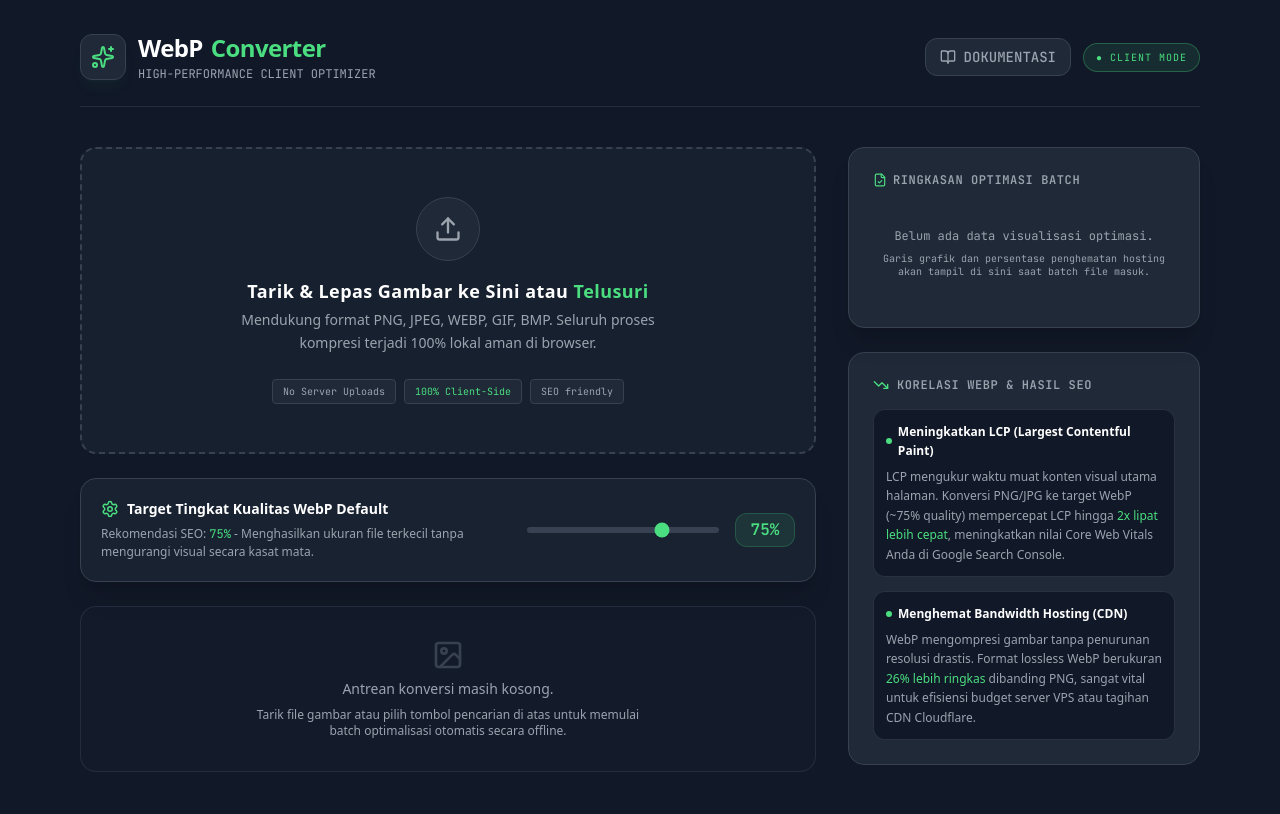
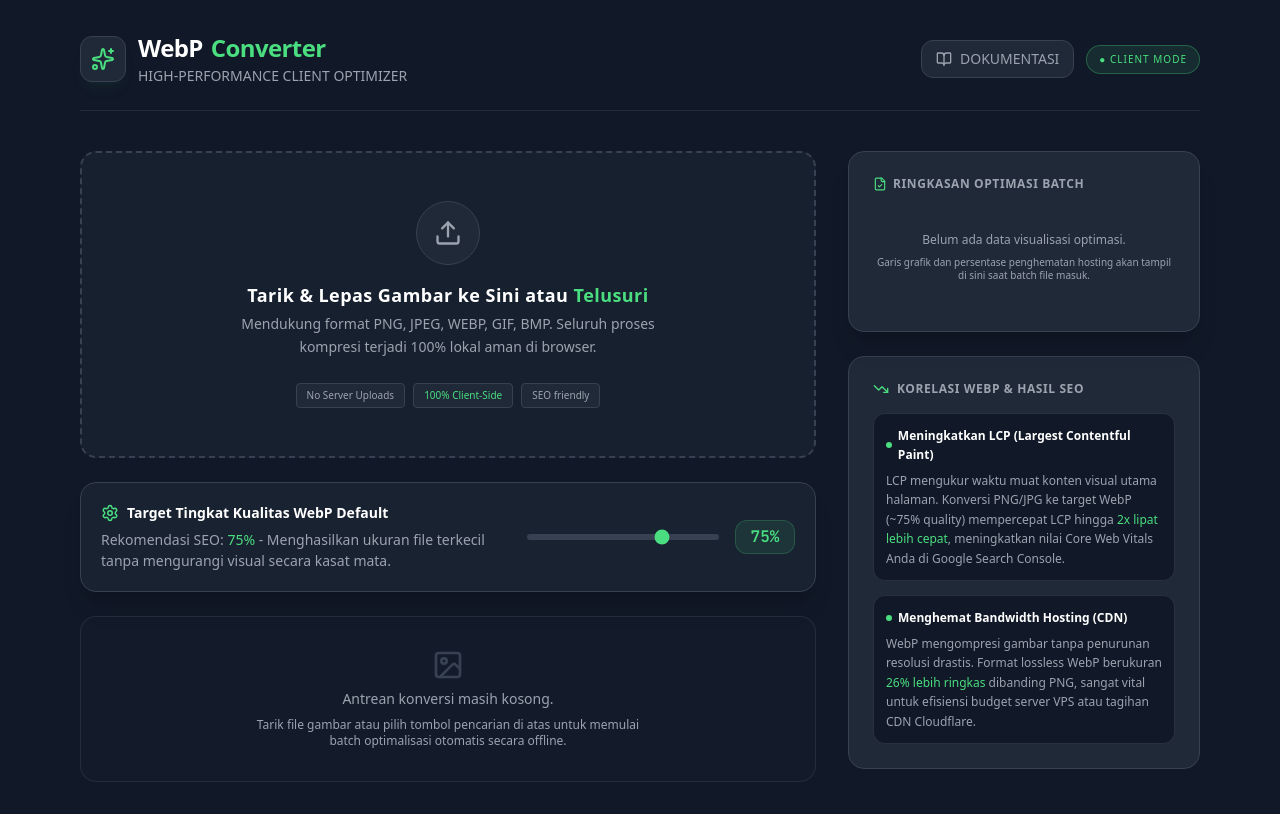
Before and after one commit to wahyu043/webpify, a React (Vite) app: page / in a window 1280 px wide. Built offline with nearby package versions, Linux system fonts and the light colour scheme.

Commit message:
style: improve text size and limit monospace to numbers

```diff
--- a/src/App.tsx
+++ b/src/App.tsx
@@ -280,20 +280,20 @@ export default function App() {
               <h1 className="text-xl md:text-2xl font-bold tracking-tight text-white flex items-center gap-2">
                 WebP <span className="text-brand-green">Converter</span>
               </h1>
-              <p className="text-xs text-brand-gray-600 font-mono mt-0.5">HIGH-PERFORMANCE CLIENT OPTIMIZER</p>
+              <p className="text-sm text-brand-gray-600 mt-0.5">HIGH-PERFORMANCE CLIENT OPTIMIZER</p>
             </div>
           </div>
 
           <div className="flex items-center gap-3">
             <button
               onClick={() => setShowDocModal(true)}
-              className="flex items-center gap-2 px-3.5 py-2 rounded-xl bg-brand-gray-800 border border-brand-gray-700 hover:border-brand-green/50 text-brand-gray-600 hover:text-brand-green transition-all duration-300 text-sm font-medium font-mono"
+              className="flex items-center gap-2 px-3.5 py-2 rounded-xl bg-brand-gray-800 border border-brand-gray-700 hover:border-brand-green/50 text-brand-gray-600 hover:text-brand-green transition-all duration-300 text-sm font-medium"
               id="btn_view_doc"
             >
               <BookOpen className="w-4 h-4" />
               <span>DOKUMENTASI</span>
             </button>
-            <span className="hidden md:flex items-center gap-1.5 px-3 py-1.5 rounded-full bg-brand-green/10 border border-brand-green/30 text-[10px] text-brand-green font-mono uppercase tracking-widest animate-pulse">
+            <span className="hidden md:flex items-center gap-1.5 px-3 py-1.5 rounded-full bg-brand-green/10 border border-brand-green/30 text-[10px] text-brand-green uppercase tracking-widest animate-pulse">
               ● Client Mode
             </span>
           </div>
@@ -343,9 +343,9 @@ export default function App() {
                 </div>
 
                 <div className="flex flex-wrap gap-2 justify-center pt-2">
-                  <span className="text-[10px] font-mono bg-brand-gray-800 border border-brand-gray-700 text-brand-gray-600 px-2.5 py-1 rounded">No Server Uploads</span>
-                  <span className="text-[10px] font-mono bg-brand-gray-800 border border-brand-gray-700 text-brand-green px-2.5 py-1 rounded">100% Client-Side</span>
-                  <span className="text-[10px] font-mono bg-brand-gray-800 border border-brand-gray-700 text-brand-gray-600 px-2.5 py-1 rounded">SEO friendly</span>
+                  <span className="text-[10px] bg-brand-gray-800 border border-brand-gray-700 text-brand-gray-600 px-2.5 py-1 rounded">No Server Uploads</span>
+                  <span className="text-[10px] bg-brand-gray-800 border border-brand-gray-700 text-brand-green px-2.5 py-1 rounded">100% Client-Side</span>
+                  <span className="text-[10px] bg-brand-gray-800 border border-brand-gray-700 text-brand-gray-600 px-2.5 py-1 rounded">SEO friendly</span>
                 </div>
               </div>
             </div>
@@ -357,8 +357,8 @@ export default function App() {
                   <Settings className="w-4.5 h-4.5 text-brand-green" />
                   <span className="font-semibold text-sm">Target Tingkat Kualitas WebP Default</span>
                 </div>
-                <p className="text-xs text-brand-gray-600 leading-normal">
-                  Rekomendasi SEO: <span className="text-brand-green font-mono">75%</span> - Menghasilkan ukuran file terkecil tanpa mengurangi visual secara kasat mata.
+                <p className="text-sm text-brand-gray-600 leading-normal">
+                  Rekomendasi SEO: <span className="text-brand-green">75%</span> - Menghasilkan ukuran file terkecil tanpa mengurangi visual secara kasat mata.
                 </p>
               </div>
               <div className="flex items-center gap-4 w-full md:w-auto">
@@ -383,13 +383,13 @@ export default function App() {
                 <div className="flex justify-between items-center px-1">
                   <div className="flex items-center gap-2">
                     <span className="text-sm font-semibold text-white">Antrean File</span>
-                    <span className="text-xs px-2 py-0.5 rounded-full bg-brand-gray-800 border border-brand-gray-700 text-brand-gray-600 font-mono font-bold">
+                    <span className="text-xs px-2 py-0.5 rounded-full bg-brand-gray-800 border border-brand-gray-700 text-brand-gray-600 font-bold font-mono">
                       {images.length} File
                     </span>
                   </div>
                   <button
                     onClick={clearQueue}
-                    className="text-xs font-mono text-brand-gray-600 hover:text-red-400 flex items-center gap-1.5 py-1 px-2.5 rounded-lg hover:bg-red-400/10 border border-transparent hover:border-red-400/20 transition-all duration-300"
+                    className="text-xs text-brand-gray-600 hover:text-red-400 flex items-center gap-1.5 py-1 px-2.5 rounded-lg hover:bg-red-400/10 border border-transparent hover:border-red-400/20 transition-all duration-300"
                     id="btn_clear_queue"
                   >
                     <Trash2 className="w-3.5 h-3.5" />
@@ -434,7 +434,7 @@ export default function App() {
                                 {item.name}
                               </p>
 
-                              <div className="flex flex-wrap gap-x-3 gap-y-1 text-xs text-brand-gray-600 font-mono">
+                              <div className="flex flex-wrap gap-x-3 gap-y-1 text-xs text-brand-gray-600">
                                 <span>{formatSize(item.originalSize)}</span>
                                 <span className="opacity-40">•</span>
                                 <span className="uppercase text-[10px] bg-brand-gray-700 px-1.5 py-0.2 rounded text-brand-gray-600">
@@ -448,7 +448,7 @@ export default function App() {
                           <div className="flex flex-col md:flex-row items-center gap-4 justify-between md:min-w-[320px]">
 
                             {/* Visual flow sign */}
-                            <div className="flex items-center gap-1.5 text-brand-gray-600 text-xs font-mono">
+                            <div className="flex items-center gap-1.5 text-brand-gray-600 text-xs">
                               <div className="w-1.5 h-1.5 rounded-full bg-brand-gray-600"></div>
                               <ArrowRight className="w-3.5 h-3.5" />
                               <div className="w-1.5 h-1.5 rounded-full bg-brand-green"></div>
@@ -462,13 +462,13 @@ export default function App() {
                                     {formatSize(item.convertedSize)}
                                   </span>
                                   {reduction !== null && (
-                                    <span className="text-[10px] text-brand-green font-mono bg-brand-green/10 border border-brand-green/20 px-1.5 py-0.1 rounded mt-0.5 inline-block">
+                                    <span className="text-[10px] text-brand-green bg-brand-green/10 border border-brand-green/20 px-1.5 py-0.1 rounded mt-0.5 inline-block">
                                       Saved {reduction}%
                                     </span>
                                   )}
                                 </>
                               ) : item.status === 'converting' ? (
-                                <span className="text-xs text-amber-400 font-mono flex items-center gap-1.5 py-1">
+                                <span className="text-xs text-amber-400 flex items-center gap-1.5 py-1">
                                   <RefreshCw className="w-3 h-3 animate-spin text-amber-400" />
                                   Memproses...
                                 </span>
@@ -478,7 +478,7 @@ export default function App() {
                                   Gagal
                                 </span>
                               ) : (
-                                <span className="text-xs text-brand-gray-600 font-mono">
+                                <span className="text-xs text-brand-gray-600">
                                   Siap dikonversi
                                 </span>
                               )}
@@ -546,7 +546,7 @@ export default function App() {
             <div className="bg-brand-gray-800 border border-brand-gray-700 rounded-2xl p-6 shadow-xl relative overflow-hidden" id="analytics_card">
               <div className="absolute top-0 right-0 w-24 h-24 pointer-events-none opacity-[0.03] bg-[radial-gradient(circle_at_center,_var(--tw-gradient-stops))] from-brand-green to-transparent"></div>
 
-              <h4 className="text-xs font-mono font-bold tracking-wider text-brand-gray-600 uppercase mb-4 flex items-center gap-1.5">
+              <h4 className="text-xs font-bold tracking-wider text-brand-gray-600 uppercase mb-4 flex items-center gap-1.5">
                 <FileCheck className="w-3.5 h-3.5 text-brand-green" />
                 RINGKASAN OPTIMASI BATCH
               </h4>
@@ -558,17 +558,17 @@ export default function App() {
                     {/* Progress Percentage Gauge block */}
                     <div className="bg-brand-gray-900 border border-brand-gray-700/75 rounded-xl p-5 text-center relative overflow-hidden">
                       <div className="space-y-1">
-                        <span className="text-[10px] font-mono text-brand-gray-600 uppercase tracking-widest block">Total Penghematan Ukuran</span>
-                        <h3 className="text-4xl font-black text-brand-green font-mono leading-none tracking-tight">
+                        <span className="text-[10px] text-brand-gray-600 uppercase tracking-widest block">Total Penghematan Ukuran</span>
+                        <h3 className="text-4xl font-black text-brand-green leading-none tracking-tight font-mono">
                           -{averageSavingsPercent}%
                         </h3>
-                        <p className="text-xs text-brand-gray-600 font-mono mt-1">
+                        <p className="text-xs text-brand-gray-600 mt-1">
                           Menyelamatkan <span className="text-white font-semibold">{formatSize(Math.max(0, totalSavedBytes))}</span>
                         </p>
                       </div>
                     </div>
 
-                    <div className="space-y-3 font-mono text-xs">
+                    <div className="space-y-3 text-xs font-mono">
                       <div className="flex justify-between py-1 border-b border-brand-gray-700/40">
                         <span className="text-brand-gray-600">Total File</span>
                         <span className="text-white font-bold">{images.length} Gambar</span>
@@ -602,7 +602,7 @@ export default function App() {
                       ) : (
                         <button
                           disabled
-                          className="w-full py-3 px-4 rounded-xl bg-brand-gray-700 text-brand-gray-600 cursor-not-allowed font-medium font-mono text-xs"
+                          className="w-full py-3 px-4 rounded-xl bg-brand-gray-700 text-brand-gray-600 cursor-not-allowed font-medium text-xs"
                         >
                           Menunggu Konversi Berhasil...
                         </button>
@@ -610,7 +610,7 @@ export default function App() {
                     </div>
                   </>
                 ) : (
-                  <div className="text-center py-6 space-y-2 text-brand-gray-600 font-mono text-xs">
+                  <div className="text-center py-6 space-y-2 text-brand-gray-600 text-xs">
                     <p>Belum ada data visualisasi optimasi.</p>
                     <p className="text-[10px] text-brand-gray-600">Garis grafik dan persentase penghematan hosting akan tampil di sini saat batch file masuk.</p>
                   </div>
@@ -621,7 +621,7 @@ export default function App() {
 
             {/* Educational SEO & PageSpeed Section - Highly tailored for Wahyu's background */}
             <div className="bg-brand-gray-800 border border-brand-gray-700 rounded-2xl p-6 space-y-4">
-              <h4 className="text-xs font-mono font-bold tracking-wider text-brand-gray-600 uppercase flex items-center gap-2">
+              <h4 className="text-xs font-bold tracking-wider text-brand-gray-600 uppercase flex items-center gap-2">
                 <TrendingDown className="w-4 h-4 text-brand-green" />
                 KORELASI WEBP & HASIL SEO
               </h4>
@@ -672,12 +672,12 @@ export default function App() {
                   <BookOpen className="w-5 h-5 text-brand-green" />
                   <div>
                     <h3 className="text-md font-bold text-white">Dokumentasi Proyek WebP Converter</h3>
-                    <p className="text-[10px] font-mono text-brand-gray-600">README_ID.md - Spesifikasi Teknis & Panduan SEO</p>
+                    <p className="text-[10px] text-brand-gray-600">README_ID.md - Spesifikasi Teknis & Panduan SEO</p>
                   </div>
                 </div>
                 <button
                   onClick={() => setShowDocModal(false)}
-                  className="p-1 px-2.5 text-xs text-brand-gray-600 hover:text-white hover:bg-brand-gray-700 rounded-lg transition-colors flex items-center gap-1 font-mono"
+                  className="p-1 px-2.5 text-xs text-brand-gray-600 hover:text-white hover:bg-brand-gray-700 rounded-lg transition-colors flex items-center gap-1"
                   id="btn_close_doc"
                 >
                   <Minimize2 className="w-3.5 h-3.5" />
@@ -720,13 +720,13 @@ export default function App() {
                   <h2 className="text-lg font-bold text-white border-b border-brand-gray-700 pb-1.5">⚡ Manfaat Teknis Format WebP untuk SEO</h2>
                   <div className="grid grid-cols-1 md:grid-cols-2 gap-4">
                     <div className="p-4 rounded-xl bg-brand-gray-900 border border-brand-gray-700/60 space-y-2">
-                      <h4 className="font-bold text-brand-green font-mono text-xs">PENGHANCUR UKURAN FILE</h4>
+                      <h4 className="font-bold text-brand-green text-xs">PENGHANCUR UKURAN FILE</h4>
                       <p className="text-xs text-brand-gray-600">
                         WebP didukung oleh kompresi murni Google yang menghasilkan dimensi ukuran visual sampai 34% lebih kerdil dibandingkan JPEG, tanpa mencoreng kualitas gambar yang terlihat mata manusia.
                       </p>
                     </div>
                     <div className="p-4 rounded-xl bg-brand-gray-900 border border-brand-gray-700/60 space-y-2">
-                      <h4 className="font-bold text-brand-green font-mono text-xs">OPTIMASI CORE WEB VITALS</h4>
+                      <h4 className="font-bold text-brand-green text-xs">OPTIMASI CORE WEB VITALS</h4>
                       <p className="text-xs text-brand-gray-600">
                         Mengurangi beban Page Speed secara keseluruhan. Kecepatan situs yang kencang langsung berdampak positif pada skor Largest Contentful Paint (LCP) dan Cumulative Layout Shift (CLS) yang dinilai oleh bot crawler mesin pencari Google.
                       </p>
@@ -736,7 +736,7 @@ export default function App() {
 
                 <section className="space-y-3">
                   <h2 className="text-lg font-bold text-white border-b border-brand-gray-700 pb-1.5">🛠️ Struktur Arsitektur Kode</h2>
-                  <ul className="list-disc pl-5 space-y-2 font-mono text-xs">
+                  <ul className="list-disc pl-5 space-y-2 text-xs">
                     <li><strong className="text-white">/package.json</strong> - Manajemen dependensi (React 19, Tailwind CSS v4, Motion).</li>
                     <li><strong className="text-white">/src/App.tsx</strong> - Kode sumber utama (Canvas Compressor Logic, Drag & Drop State).</li>
                     <li><strong className="text-white">/src/index.css</strong> - Tema visual Obsidian Slate kustom dengan kombinasi warna Hijau Neon (#00FF66).</li>
```
